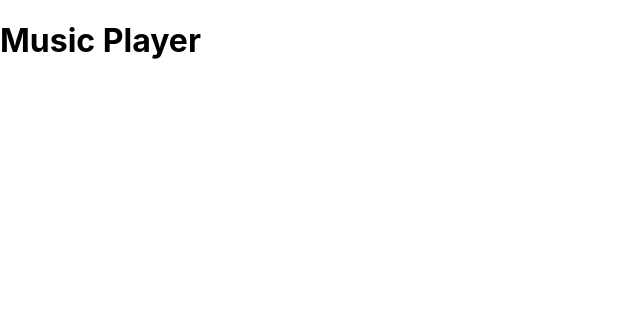
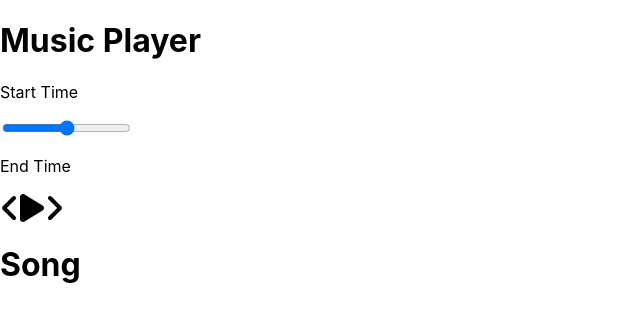
Before and after one commit to mustafamohamed-web/Audio-player, a React (Create React App) app: page / in a window 1280 px wide. Shown: the top 322 px of the page, without its empty margins (0-640 px from the left). Built offline with nearby package versions, Linux system fonts and the light colour scheme.

Commit message:
font-awesome-added

```diff
--- a/package.json
+++ b/package.json
@@ -3,6 +3,9 @@
   "version": "0.1.0",
   "private": true,
   "dependencies": {
+    "@fortawesome/fontawesome-svg-core": "^1.3.0",
+    "@fortawesome/free-solid-svg-icons": "^6.0.0",
+    "@fortawesome/react-fontawesome": "^0.1.17",
     "@testing-library/jest-dom": "^5.16.2",
     "@testing-library/react": "^12.1.2",
     "@testing-library/user-event": "^13.5.0",
--- a/src/App.js
+++ b/src/App.js
@@ -1,7 +1,13 @@
+import React from "react";
+import Song from "./components/Song";
+import Player from "./components/Player";
+
 function App() {
   return (
     <div className="App">
       <h1>Music Player</h1>
+      <Player />
+      <Song />
     </div>
   );
 }
--- /dev/null
+++ b/src/components/Player.js
@@ -0,0 +1,30 @@
+import React from "react";
+import { FontAwesomeIcon } from "@fortawesome/react-fontawesome";
+import {
+  faPlay,
+  faAngleRight,
+  faAngleLeft,
+} from "@fortawesome/free-solid-svg-icons";
+
+const Player = () => {
+  return (
+    <div className="player">
+      <div className="time-control">
+        <p>Start Time</p>
+        <input type="range" name="" id="" />
+        <p>End Time</p>
+      </div>
+      <div className="play-co">
+        <FontAwesomeIcon className="skip-back" size="2x" icon={faAngleLeft} />
+        <FontAwesomeIcon className="play" size="2x" icon={faPlay} />
+        <FontAwesomeIcon
+          className="skip-forward"
+          size="2x"
+          icon={faAngleRight}
+        />
+      </div>
+    </div>
+  );
+};
+
+export default Player;
--- /dev/null
+++ b/src/components/Song.js
@@ -0,0 +1,11 @@
+import React from "react";
+
+const Song = () => {
+  return (
+    <div>
+      <h1>Song</h1>
+    </div>
+  );
+};
+
+export default Song;
```
Also changed, not shown: 1 other file (tests, documents, lock files or other folders).
